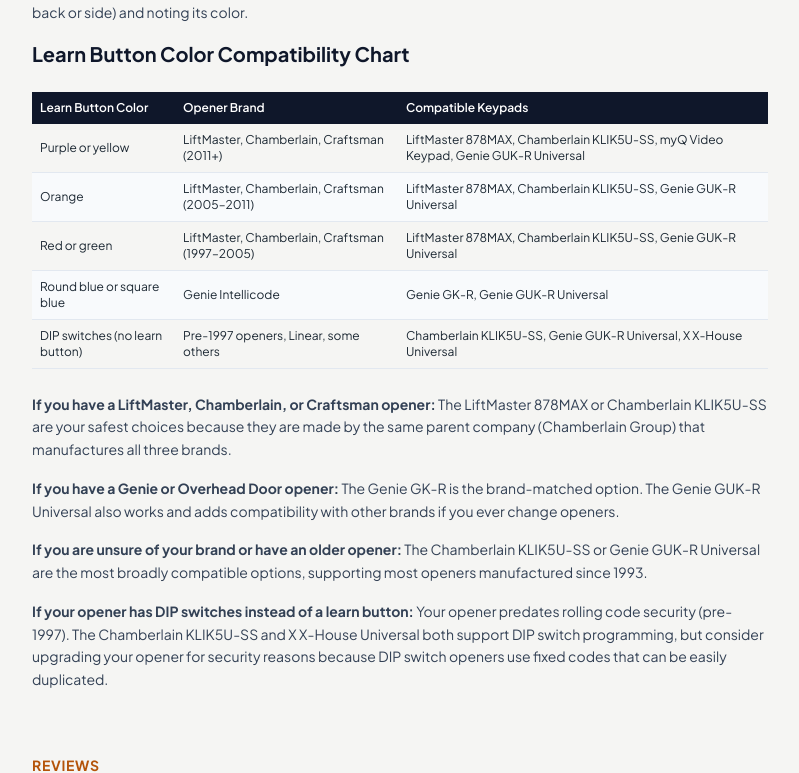
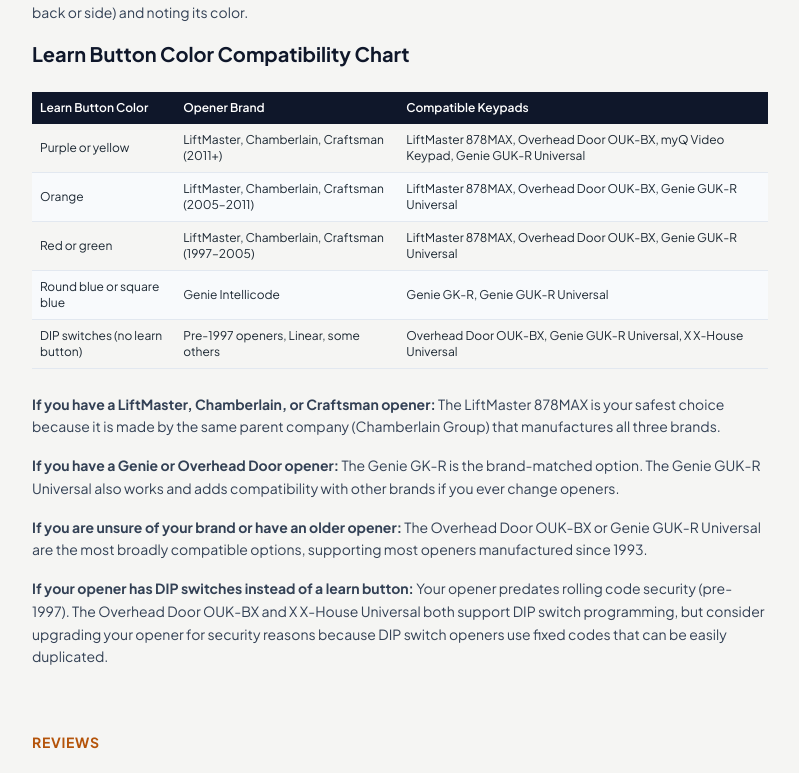
Before and after one commit to thebasementguide2026/thegarage.guide-, a Next.js app: page /reviews/best-garage-door-keypads in a window 1280 px wide. Shown: the part 1667-2440 px from the top of the page, without its empty margins (240-1039 px from the left). Built offline with nearby package versions, Linux system fonts and the light colour scheme.

Commit message:
Replace Chamberlain KLIK5U-SS with Overhead Door OUK-BX

```diff
--- a/app/reviews/best-garage-door-keypads/page.tsx
+++ b/app/reviews/best-garage-door-keypads/page.tsx
@@ -13,13 +13,13 @@ const faqSchema = {
   '@type': 'FAQPage',
   mainEntity: [
     { '@type': 'Question', name: 'What is the best garage door keypad?', acceptedAnswer: { '@type': 'Answer', text: 'The best garage door keypad for most homeowners in 2026 is the Genie GUK-R Universal Wireless Keypad ($25 to $35) because it works with virtually every major opener brand, programs up to 3 doors, includes Intellicode rolling code security, and offers a temporary PIN feature for guest access.' } },
-    { '@type': 'Question', name: 'Are garage door keypads universal?', acceptedAnswer: { '@type': 'Answer', text: 'Some are and some are not. The Genie GUK-R Universal, Chamberlain KLIK5U-SS, and X X-House Universal keypads work with most garage door opener brands manufactured since 1993. The LiftMaster 878MAX works only with LiftMaster, Chamberlain, and Craftsman. The Genie GK-R works only with Genie and Overhead Door.' } },
+    { '@type': 'Question', name: 'Are garage door keypads universal?', acceptedAnswer: { '@type': 'Answer', text: 'Some are and some are not. The Genie GUK-R Universal, Overhead Door OUK-BX, and X X-House Universal keypads work with most garage door opener brands manufactured since 1993. The LiftMaster 878MAX works only with LiftMaster, Chamberlain, and Craftsman. The Genie GK-R works only with Genie and Overhead Door.' } },
     { '@type': 'Question', name: 'How do I program a garage door keypad?', acceptedAnswer: { '@type': 'Answer', text: 'Programming takes 2 to 5 minutes. Press the learn button on your garage door opener motor unit. Within 30 seconds, enter your desired PIN on the keypad and press the program or enter button. The opener light will flash to confirm successful programming.' } },
     { '@type': 'Question', name: 'Are garage door keypads secure?', acceptedAnswer: { '@type': 'Answer', text: 'Modern garage door keypads using rolling code technology (Security+ 2.0 or Intellicode) are highly secure. Rolling code systems transmit a unique encrypted code with every button press, so the same code is never used twice. This prevents code grabbing.' } },
     { '@type': 'Question', name: 'Can someone hack my garage door keypad?', acceptedAnswer: { '@type': 'Answer', text: 'With a modern rolling code keypad, hacking through code grabbing is not possible because the transmitted code changes with every use. The primary vulnerability is someone guessing your PIN through observation or brute force. Use a 4 to 8 digit PIN that is not easily guessable.' } },
     { '@type': 'Question', name: 'How long do garage door keypad batteries last?', acceptedAnswer: { '@type': 'Answer', text: 'Most garage door keypads run on a 9V battery or AAA batteries with a typical life of 1 to 2 years under normal use (2 to 4 activations per day). Cold weather reduces battery life.' } },
     { '@type': 'Question', name: 'Do I need a keypad if I have a smart garage door opener?', acceptedAnswer: { '@type': 'Answer', text: 'A physical keypad provides a reliable backup when your phone is dead, your Wi-Fi is down, or the smart home app is not working. A keypad works independently of Wi-Fi, the internet, and your phone.' } },
-    { '@type': 'Question', name: 'Can a garage door keypad control multiple doors?', acceptedAnswer: { '@type': 'Answer', text: 'Yes. The Genie GUK-R Universal and Genie GK-R both program up to 3 separate openers from one keypad. The LiftMaster 878MAX and Chamberlain KLIK5U-SS program up to 2 openers. The X X-House Universal programs 2 openers.' } },
+    { '@type': 'Question', name: 'Can a garage door keypad control multiple doors?', acceptedAnswer: { '@type': 'Answer', text: 'Yes. The Genie GUK-R Universal and Genie GK-R both program up to 3 separate openers from one keypad. The Overhead Door OUK-BX programs up to 3 openers. The X X-House Universal programs 2 openers.' } },
     { '@type': 'Question', name: 'What should I do if my garage door keypad stops working?', acceptedAnswer: { '@type': 'Answer', text: 'Replace the battery first because a dead or low battery is the cause of 90 percent of keypad failures. If a new battery does not fix the problem, reprogram the keypad to the opener using the learn button sequence.' } },
   ],
 }
@@ -32,7 +32,7 @@ const keypadComparisonSchema = {
   variableMeasured: [
     { '@type': 'PropertyValue', name: 'Genie GUK-R Universal', value: 'Universal compatibility, temp PIN yes, backlit yes, Intellicode rolling code, $25-$35, programs 3 doors' },
     { '@type': 'PropertyValue', name: 'LiftMaster 878MAX', value: 'LiftMaster/Chamberlain/Craftsman, temp PIN yes, backlit yes, Security+ 2.0, $30-$45, programs 2 doors' },
-    { '@type': 'PropertyValue', name: 'Chamberlain KLIK5U-SS', value: 'Universal most brands since 1993, temp PIN yes, backlit yes, multi-frequency rolling code, $30-$40' },
+    { '@type': 'PropertyValue', name: 'Overhead Door OUK-BX', value: 'Universal most brands since 1993, temp PIN yes, backlit yes, Auto-Seek frequency rolling code, $35-$45' },
     { '@type': 'PropertyValue', name: 'myQ Smart Video Keypad', value: 'LiftMaster/Chamberlain/Craftsman, temp PIN app, backlit yes, camera/app/alerts, Security+ 2.0 video, $60-$80' },
     { '@type': 'PropertyValue', name: 'Genie GK-R', value: 'Genie/Overhead Door only, temp PIN yes, backlit yes, Intellicode, $25-$30, programs 3 doors' },
     { '@type': 'PropertyValue', name: 'X X-House Universal', value: 'Most brands since 1993, temp PIN no, backlit yes, rolling code, $20-$25, programs 2 doors' },
@@ -92,7 +92,7 @@ export default function BestGarageDoorKeypads() {
             <tbody>
               <tr className='border-b border-slate-200'><td className='p-2'>Genie GUK-R Universal</td><td className='p-2'>Genie, LiftMaster, Chamberlain, Craftsman, others</td><td className='p-2'>Yes</td><td className='p-2'>Yes</td><td className='p-2'>No</td><td className='p-2'>Intellicode rolling code</td><td className='p-2'>$25 &ndash; $35</td></tr>
               <tr className='border-b border-slate-200 bg-slate-50'><td className='p-2'>LiftMaster 878MAX</td><td className='p-2'>LiftMaster, Chamberlain, Craftsman</td><td className='p-2'>Yes</td><td className='p-2'>Yes</td><td className='p-2'>No</td><td className='p-2'>Security+ 2.0</td><td className='p-2'>$30 &ndash; $45</td></tr>
-              <tr className='border-b border-slate-200'><td className='p-2'>Chamberlain KLIK5U-SS</td><td className='p-2'>Universal (most brands since 1993)</td><td className='p-2'>Yes</td><td className='p-2'>Yes</td><td className='p-2'>No</td><td className='p-2'>Multi-frequency rolling code</td><td className='p-2'>$30 &ndash; $40</td></tr>
+              <tr className='border-b border-slate-200'><td className='p-2'>Overhead Door OUK-BX</td><td className='p-2'>Universal (most brands since 1993)</td><td className='p-2'>Yes</td><td className='p-2'>Yes</td><td className='p-2'>No</td><td className='p-2'>Auto-Seek frequency rolling code</td><td className='p-2'>$35 &ndash; $45</td></tr>
               <tr className='border-b border-slate-200 bg-slate-50'><td className='p-2'>myQ Smart Video Keypad</td><td className='p-2'>LiftMaster, Chamberlain, Craftsman</td><td className='p-2'>Yes (app)</td><td className='p-2'>Yes</td><td className='p-2'>Camera, app, alerts</td><td className='p-2'>Security+ 2.0 + video</td><td className='p-2'>$60 &ndash; $80</td></tr>
               <tr className='border-b border-slate-200'><td className='p-2'>Genie GK-R</td><td className='p-2'>Genie and Overhead Door only</td><td className='p-2'>Yes</td><td className='p-2'>Yes</td><td className='p-2'>No</td><td className='p-2'>Intellicode</td><td className='p-2'>$25 &ndash; $30</td></tr>
               <tr className='border-b border-slate-200 bg-slate-50'><td className='p-2'>X X-House Universal</td><td className='p-2'>Most brands since 1993</td><td className='p-2'>No</td><td className='p-2'>Yes</td><td className='p-2'>No</td><td className='p-2'>Rolling code</td><td className='p-2'>$20 &ndash; $25</td></tr>
@@ -111,18 +111,18 @@ export default function BestGarageDoorKeypads() {
           <table className='w-full text-xs border-collapse'>
             <thead><tr className='bg-slate-900 text-white'><th className='p-2 text-left font-semibold'>Learn Button Color</th><th className='p-2 text-left font-semibold'>Opener Brand</th><th className='p-2 text-left font-semibold'>Compatible Keypads</th></tr></thead>
             <tbody>
-              <tr className='border-b border-slate-200'><td className='p-2'>Purple or yellow</td><td className='p-2'>LiftMaster, Chamberlain, Craftsman (2011+)</td><td className='p-2'>LiftMaster 878MAX, Chamberlain KLIK5U-SS, myQ Video Keypad, Genie GUK-R Universal</td></tr>
-              <tr className='border-b border-slate-200 bg-slate-50'><td className='p-2'>Orange</td><td className='p-2'>LiftMaster, Chamberlain, Craftsman (2005&ndash;2011)</td><td className='p-2'>LiftMaster 878MAX, Chamberlain KLIK5U-SS, Genie GUK-R Universal</td></tr>
-              <tr className='border-b border-slate-200'><td className='p-2'>Red or green</td><td className='p-2'>LiftMaster, Chamberlain, Craftsman (1997&ndash;2005)</td><td className='p-2'>LiftMaster 878MAX, Chamberlain KLIK5U-SS, Genie GUK-R Universal</td></tr>
+              <tr className='border-b border-slate-200'><td className='p-2'>Purple or yellow</td><td className='p-2'>LiftMaster, Chamberlain, Craftsman (2011+)</td><td className='p-2'>LiftMaster 878MAX, Overhead Door OUK-BX, myQ Video Keypad, Genie GUK-R Universal</td></tr>
+              <tr className='border-b border-slate-200 bg-slate-50'><td className='p-2'>Orange</td><td className='p-2'>LiftMaster, Chamberlain, Craftsman (2005&ndash;2011)</td><td className='p-2'>LiftMaster 878MAX, Overhead Door OUK-BX, Genie GUK-R Universal</td></tr>
+              <tr className='border-b border-slate-200'><td className='p-2'>Red or green</td><td className='p-2'>LiftMaster, Chamberlain, Craftsman (1997&ndash;2005)</td><td className='p-2'>LiftMaster 878MAX, Overhead Door OUK-BX, Genie GUK-R Universal</td></tr>
               <tr className='border-b border-slate-200 bg-slate-50'><td className='p-2'>Round blue or square blue</td><td className='p-2'>Genie Intellicode</td><td className='p-2'>Genie GK-R, Genie GUK-R Universal</td></tr>
-              <tr className='border-b border-slate-200'><td className='p-2'>DIP switches (no learn button)</td><td className='p-2'>Pre-1997 openers, Linear, some others</td><td className='p-2'>Chamberlain KLIK5U-SS, Genie GUK-R Universal, X X-House Universal</td></tr>
+              <tr className='border-b border-slate-200'><td className='p-2'>DIP switches (no learn button)</td><td className='p-2'>Pre-1997 openers, Linear, some others</td><td className='p-2'>Overhead Door OUK-BX, Genie GUK-R Universal, X X-House Universal</td></tr>
             </tbody>
           </table>
         </div>
-        <p className='text-slate-700 leading-relaxed mb-4 text-sm'><strong>If you have a LiftMaster, Chamberlain, or Craftsman opener:</strong> The LiftMaster 878MAX or Chamberlain KLIK5U-SS are your safest choices because they are made by the same parent company (Chamberlain Group) that manufactures all three brands.</p>
+        <p className='text-slate-700 leading-relaxed mb-4 text-sm'><strong>If you have a LiftMaster, Chamberlain, or Craftsman opener:</strong> The LiftMaster 878MAX is your safest choice because it is made by the same parent company (Chamberlain Group) that manufactures all three brands.</p>
         <p className='text-slate-700 leading-relaxed mb-4 text-sm'><strong>If you have a Genie or Overhead Door opener:</strong> The Genie GK-R is the brand-matched option. The Genie GUK-R Universal also works and adds compatibility with other brands if you ever change openers.</p>
-        <p className='text-slate-700 leading-relaxed mb-4 text-sm'><strong>If you are unsure of your brand or have an older opener:</strong> The Chamberlain KLIK5U-SS or Genie GUK-R Universal are the most broadly compatible options, supporting most openers manufactured since 1993.</p>
-        <p className='text-slate-700 leading-relaxed mb-4 text-sm'><strong>If your opener has DIP switches instead of a learn button:</strong> Your opener predates rolling code security (pre-1997). The Chamberlain KLIK5U-SS and X X-House Universal both support DIP switch programming, but consider upgrading your opener for security reasons because DIP switch openers use fixed codes that can be easily duplicated.</p>
+        <p className='text-slate-700 leading-relaxed mb-4 text-sm'><strong>If you are unsure of your brand or have an older opener:</strong> The Overhead Door OUK-BX or Genie GUK-R Universal are the most broadly compatible options, supporting most openers manufactured since 1993.</p>
+        <p className='text-slate-700 leading-relaxed mb-4 text-sm'><strong>If your opener has DIP switches instead of a learn button:</strong> Your opener predates rolling code security (pre-1997). The Overhead Door OUK-BX and X X-House Universal both support DIP switch programming, but consider upgrading your opener for security reasons because DIP switch openers use fixed codes that can be easily duplicated.</p>
       </div>
 
               {/* Individual Reviews */}
@@ -261,7 +261,7 @@ export default function BestGarageDoorKeypads() {
           <p className='text-slate-700 leading-relaxed mb-4 text-sm'>The best garage door keypad for most homeowners in 2026 is the Genie GUK-R Universal Wireless Keypad ($25 to $35) because it works with virtually every major opener brand, programs up to 3 doors, includes Intellicode rolling code security, and offers a temporary PIN feature for guest access.</p>
 
           <h3 className='text-lg font-bold text-slate-900 mt-6 mb-2'>Are garage door keypads universal?</h3>
-          <p className='text-slate-700 leading-relaxed mb-4 text-sm'>Some are and some are not. The Genie GUK-R Universal, Chamberlain KLIK5U-SS, and X X-House Universal keypads work with most garage door opener brands manufactured since 1993. The LiftMaster 878MAX works only with LiftMaster, Chamberlain, and Craftsman. The Genie GK-R works only with Genie and Overhead Door.</p>
+          <p className='text-slate-700 leading-relaxed mb-4 text-sm'>Some are and some are not. The Genie GUK-R Universal, Overhead Door OUK-BX, and X X-House Universal keypads work with most garage door opener brands manufactured since 1993. The LiftMaster 878MAX works only with LiftMaster, Chamberlain, and Craftsman. The Genie GK-R works only with Genie and Overhead Door.</p>
 
           <h3 className='text-lg font-bold text-slate-900 mt-6 mb-2'>How do I program a garage door keypad?</h3>
           <p className='text-slate-700 leading-relaxed mb-4 text-sm'>Programming takes 2 to 5 minutes. Press the learn button on your garage door opener motor unit. Within 30 seconds, enter your desired PIN on the keypad and press the program or enter button. The opener light will flash to confirm successful programming.</p>
@@ -279,7 +279,7 @@ export default function BestGarageDoorKeypads() {
           <p className='text-slate-700 leading-relaxed mb-4 text-sm'>A physical keypad provides a reliable backup when your phone is dead, your Wi-Fi is down, or the smart home app is not working. A keypad works independently of Wi-Fi, the internet, and your phone.</p>
 
           <h3 className='text-lg font-bold text-slate-900 mt-6 mb-2'>Can a garage door keypad control multiple doors?</h3>
-          <p className='text-slate-700 leading-relaxed mb-4 text-sm'>Yes. The Genie GUK-R Universal and Genie GK-R both program up to 3 separate openers from one keypad. The LiftMaster 878MAX and Chamberlain KLIK5U-SS program up to 2 openers. The X X-House Universal programs 2 openers.</p>
+          <p className='text-slate-700 leading-relaxed mb-4 text-sm'>Yes. The Genie GUK-R Universal and Genie GK-R both program up to 3 separate openers from one keypad. The Overhead Door OUK-BX programs up to 3 openers. The X X-House Universal programs 2 openers.</p>
 
           <h3 className='text-lg font-bold text-slate-900 mt-6 mb-2'>What should I do if my garage door keypad stops working?</h3>
           <p className='text-slate-700 leading-relaxed mb-4 text-sm'>Replace the battery first because a dead or low battery is the cause of 90 percent of keypad failures. If a new battery does not fix the problem, reprogram the keypad to the opener using the learn button sequence.</p>
```
